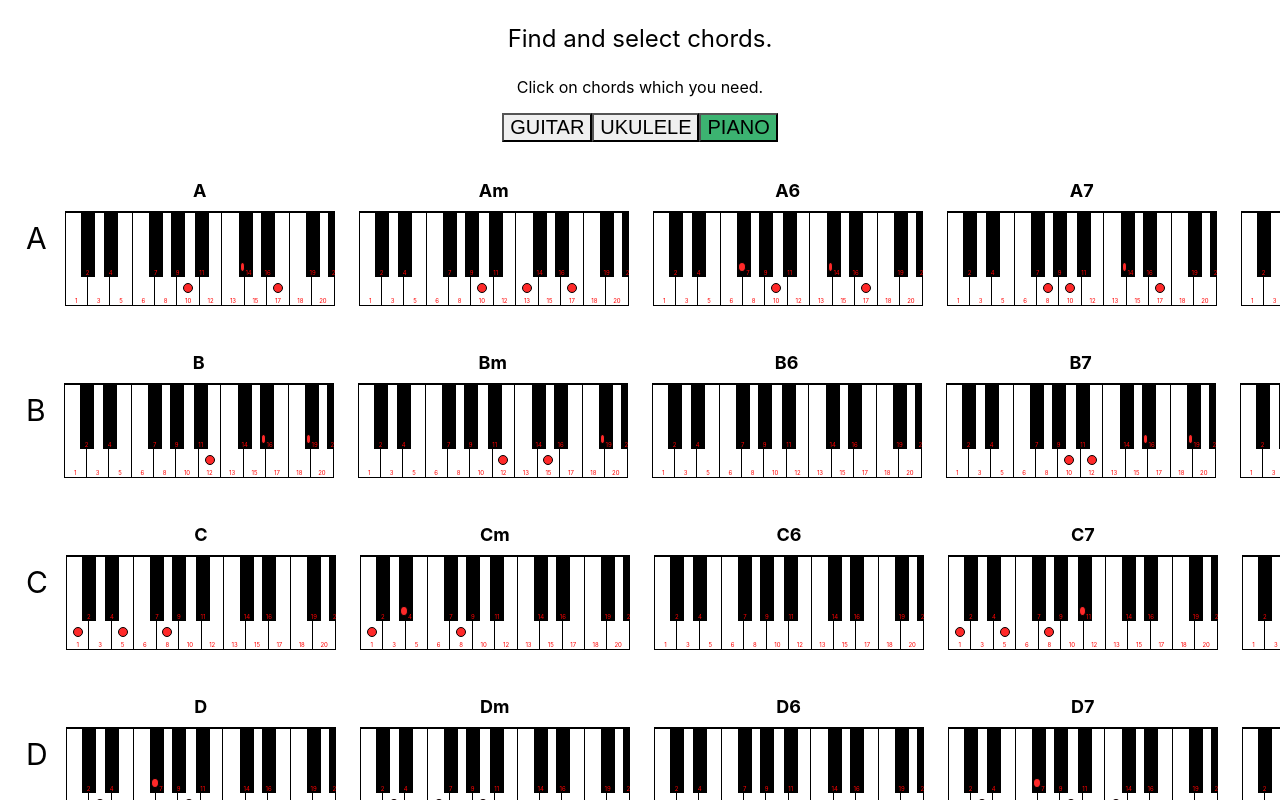
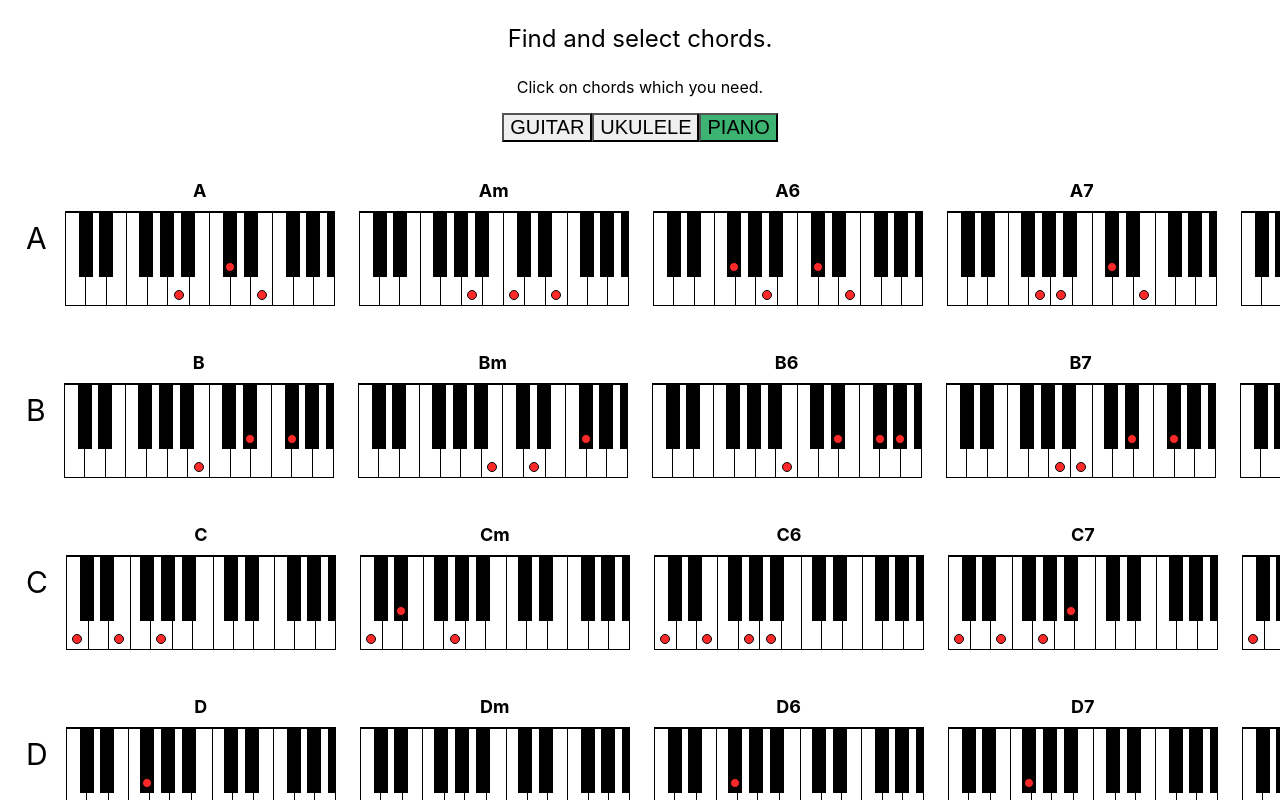
Before and after one commit to SVladikO/music_choird, a React (Create React App) app: page / in a window 1280 px wide. Both pictures are taken after a click on the button "PIANO". Shown: the top 800 px of the page. Built offline with nearby package versions, Linux system fonts and the light colour scheme.

Commit message:
Fixed isGuitar bag.

```diff
--- a/src/App.js
+++ b/src/App.js
@@ -90,13 +90,13 @@ function App() {
     const renderTabContent = () => {
         switch (selectedTab) {
             case INSTRUMENT_TYPE.GUITAR:
-                return guitarData.map(g => renderGuitarChords(g, {showString6: true, showString5: true}));
+                return guitarData.map(g => renderGuitarChords(g, {isGuitar: true}));
 
             case INSTRUMENT_TYPE.UKULELE:
                 return ukuleleData.map(g => renderGuitarChords(g));
 
             case INSTRUMENT_TYPE.PIANO:
-                return pianoData.map(g => renderPianoChords(g, {showString6: true, showString5: true}));
+                return pianoData.map(g => renderPianoChords(g));
 
         }
     }
@@ -119,7 +119,7 @@ function App() {
             switch (selectedTab) {
                 case INSTRUMENT_TYPE.GUITAR:
                     chords = selectedChords.map(chordName => ({name: chordName, notes: guitarChordsObj[chordName]}))
-                    return renderGuitarChords({chords}, {showString6: true, showString5: true, isSelected: true});
+                    return renderGuitarChords({chords}, {isGuitar: true, isSelected: true});
 
                 case INSTRUMENT_TYPE.UKULELE:
                     chords = selectedChords.map(chordName => ({name: chordName, notes: ukuleleChordsObj[chordName]}))
--- a/src/components/guitar-chord/guitar-chord.js
+++ b/src/components/guitar-chord/guitar-chord.js
@@ -5,8 +5,8 @@ export default function GuitarChord(props) {
         console.log({notes})
         return(
             <Tr>
-                {props.showString6 && <Td>{notes.includes(6) && <Dot/>}</Td>}
-                {props.showString5 && <Td>{notes.includes(5) && <Dot/>}</Td>}
+                {props.isGuitar && <Td>{notes.includes(6) && <Dot/>}</Td>}
+                {props.isGuitar && <Td>{notes.includes(5) && <Dot/>}</Td>}
                 <Td>{notes.includes(4) && <Dot/>}</Td>
                 <Td>{notes.includes(3) && <Dot/>}</Td>
                 <Td>
--- a/src/components/piano-chord/piano-chord.js
+++ b/src/components/piano-chord/piano-chord.js
@@ -8,25 +8,28 @@ import {
 } from '../chord/chord.style.js';
 import {TableWrapper, Dot, PianoTd, BlackBtn} from './piano-chord.style';
 
+const showNumbers = false;
+
 const blackButtons = [
-    {left: 16, position: 2},
-    {left: 39, position: 4},
-    {left: 84, position: 7},
-    {left: 106, position: 9},
-    {left: 130, position: 11},
-    {left: 174, position: 14},
-    {left: 196, position: 16},
-    {left: 241, position: 19},
-    {left: 263, position: 21},
+    {left: 14, position: 2},
+    {left: 34, position: 4},
+    {left: 74, position: 7},
+    {left: 95, position: 9},
+    {left: 116, position: 11},
+    {left: 158, position: 14},
+    {left: 179, position: 16},
+    {left: 221, position: 19},
+    {left: 241, position: 21},
+    {left: 262, position: 23},
 ]
-const whiteButtons = [1, 3, 5, 6, 8, 10, 12, 13, 15, 17, 18, 20]
+const whiteButtons = [1, 3, 5, 6, 8, 10, 12, 13, 15, 17, 18, 20, 22]
 
 export default function PianoChord(props) {
     const renderBlackButtons = notes => {
         return (
             <div>
                 {blackButtons.map(b => (
-                    <BlackBtn left={b.left}>{notes.includes(b.position) && <Dot/>}{b.position}</BlackBtn>
+                    <BlackBtn left={b.left}>{notes.includes(b.position) && <Dot/>}{showNumbers && b.position}</BlackBtn>
                 ))}
             </div>
         )
@@ -36,7 +39,7 @@ export default function PianoChord(props) {
         return (
             <Tr>
                 {whiteButtons.map(b => (
-                    <PianoTd>{notes.includes(b) && <Dot/>}{b}</PianoTd>
+                    <PianoTd>{notes.includes(b) && <Dot/>}{showNumbers && b}</PianoTd>
                 ))}
             </Tr>
         );
--- a/src/data/piano.js
+++ b/src/data/piano.js
@@ -8,8 +8,8 @@ const guitarData = [
             {name: 'A9', notes: [8, 10, 12, 14, 17]},
             {name: 'Am6', notes: [10, 13, 17, 19]},
             {name: 'Am7', notes: [8, 10, 13, 17]},
-            {name: 'Amaj7', notes: []},
-            {name: 'A+', notes: []},
+            {name: 'Amaj7', notes: [5, 9, 10, 14]},
+            {name: 'A+', notes: [10, 14, 18]},
             {name: 'Asus', notes: []},
         ]
     },
@@ -17,13 +17,13 @@ const guitarData = [
         name: 'B', chords: [
             {name: 'B', notes: [12, 16, 19]},
             {name: 'Bm', notes: [12, 15, 19]},
-            {name: 'B6', notes: []},
+            {name: 'B6', notes: [12, 16, 19, 21]},
             {name: 'B7', notes: [10, 12, 16, 19]},
-            {name: 'B9', notes: []},
-            {name: 'Bm6', notes: []},
+            {name: 'B9', notes: [12, 16, 19, 22, 26]},
+            {name: 'Bm6', notes: [12, 15, 19,21]},
             {name: 'Bm7', notes: [10, 12, 15, 19]},
-            {name: 'Bmaj7', notes: []},
-            {name: 'B+', notes: []},
+            {name: 'Bmaj7', notes: [11, 12, 16,19]},
+            {name: 'B+', notes: [12, 16, 20]},
             {name: 'Bsus', notes: []},
         ]
     },
@@ -31,13 +31,13 @@ const guitarData = [
         name: 'C', chords: [
             {name: 'C', notes: [1, 5, 8]},
             {name: 'Cm', notes: [1, 4, 8]},
-            {name: 'C6', notes: []},
+            {name: 'C6', notes: [1, 5, 8, 10]},
             {name: 'C7', notes: [1, 5, 8, 11]},
-            {name: 'C9', notes: []},
-            {name: 'Cm6', notes: []},
+            {name: 'C9', notes: [1, 5, 8, 11, 15]},
+            {name: 'Cm6', notes: [1, 4, 8, 10]},
             {name: 'Cm7', notes: [1, 4, 8, 11]},
-            {name: 'Cmaj7', notes: []},
-            {name: 'C+', notes: []},
+            {name: 'Cmaj7', notes: [5, 8, 12, 13]},
+            {name: 'C+', notes: [1, 5, 9]},
             {name: 'Csus', notes: []},
         ]
     },
@@ -45,13 +45,13 @@ const guitarData = [
         name: 'D', chords: [
             {name: 'D', notes: [3, 7, 10]},
             {name: 'Dm', notes: [3, 6, 10]},
-            {name: 'D6', notes: []},
+            {name: 'D6', notes: [3, 7, 10, 12]},
             {name: 'D7', notes: [3, 7, 10, 13]},
-            {name: 'D9', notes: []},
-            {name: 'Dm6', notes: []},
+            {name: 'D9', notes: [3, 7, 10, 13, 17]},
+            {name: 'Dm6', notes: [3, 6, 10, 12]},
             {name: 'Dm7', notes: [3, 6, 10, 13]},
-            {name: 'Dmaj7', notes: []},
-            {name: 'D+', notes: []},
+            {name: 'Dmaj7', notes: [14, 15, 19, 22]},
+            {name: 'D+', notes: [3, 7, 11]},
             {name: 'Dsus', notes: []},
         ]
     },
@@ -59,13 +59,13 @@ const guitarData = [
         name: 'E', chords: [
             {name: 'E', notes: [5, 9, 12]},
             {name: 'Em', notes: [5, 8, 12]},
-            {name: 'E6', notes: []},
+            {name: 'E6', notes: [5, 9, 12, 14]},
             {name: 'E7', notes: [5, 9, 12, 15]},
-            {name: 'E9', notes: []},
-            {name: 'Em6', notes: []},
+            {name: 'E9', notes: [5, 9, 12, 15, 19]},
+            {name: 'Em6', notes: [5, 8, 12, 14]},
             {name: 'Em7', notes: [5, 8, 12, 15]},
-            {name: 'Emaj7', notes: []},
-            {name: 'E+', notes: []},
+            {name: 'Emaj7', notes: [5, 9, 12, 16]},
+            {name: 'E+', notes: [5, 9, 13]},
             {name: 'Esus', notes: []},
         ]
     },
@@ -73,13 +73,13 @@ const guitarData = [
         name: 'F', chords: [
             {name: 'F', notes: [6, 10, 13]},
             {name: 'Fm', notes: [6, 9, 13]},
-            {name: 'F6', notes: []},
+            {name: 'F6', notes: [6, 10, 13, 15]},
             {name: 'F7', notes: [6, 10, 13, 16]},
-            {name: 'F9', notes: []},
-            {name: 'Fm6', notes: []},
+            {name: 'F9', notes: [6, 10, 13, 16, 20]},
+            {name: 'Fm6', notes: [6, 9, 13, 15]},
             {name: 'Fm7', notes: [6, 9, 13, 16]},
-            {name: 'Fmaj7', notes: []},
-            {name: 'F+', notes: []},
+            {name: 'Fmaj7', notes: [6, 10, 13, 17]},
+            {name: 'F+', notes: [6, 10, 14]},
             {name: 'Fsus', notes: []},
         ]
     },
@@ -87,13 +87,13 @@ const guitarData = [
         name: 'G', chords: [
             {name: 'G', notes: [8, 12, 15]},
             {name: 'Gm', notes: [8, 11, 15]},
-            {name: 'G6', notes: []},
+            {name: 'G6', notes: [8, 12, 15, 17]},
             {name: 'G7', notes: [8, 12, 15, 18]},
-            {name: 'G9', notes: []},
-            {name: 'Gm6', notes: []},
+            {name: 'G9', notes: [8, 15, 18, 22, 24]},
+            {name: 'Gm6', notes: [8, 11, 15, 17]},
             {name: 'Gm7', notes: [8, 11, 15, 18]},
-            {name: 'Gmaj7', notes: []},
-            {name: 'G+', notes: []},
+            {name: 'Gmaj7', notes: [8, 12, 15, 19]},
+            {name: 'G+', notes: [8, 12, 16]},
             {name: 'Gsus', notes: []},
         ]
     },
```
